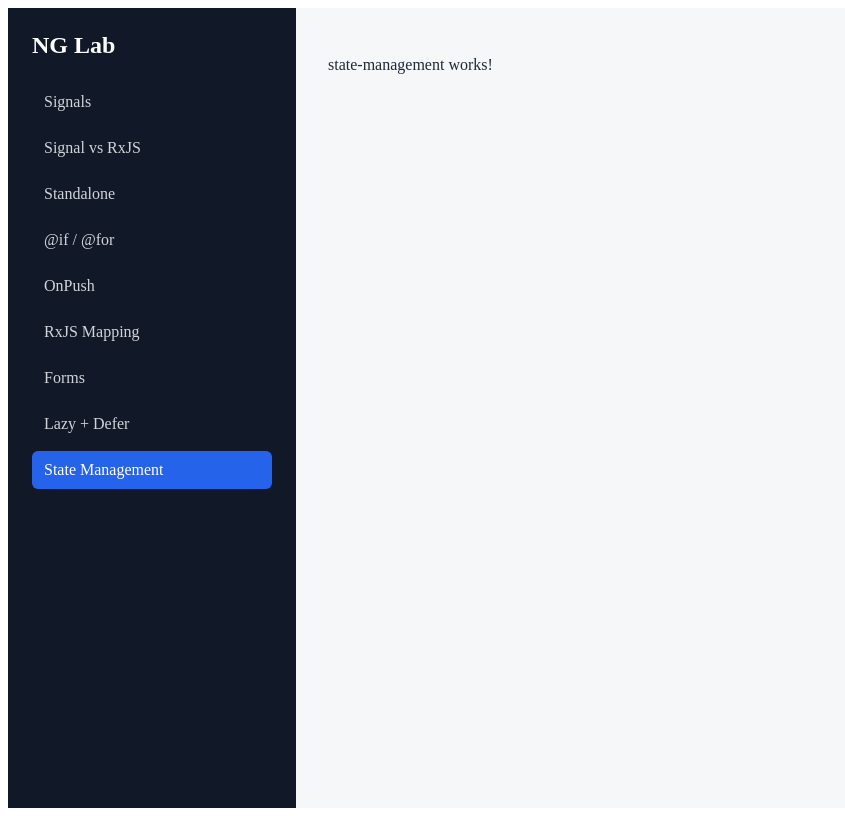
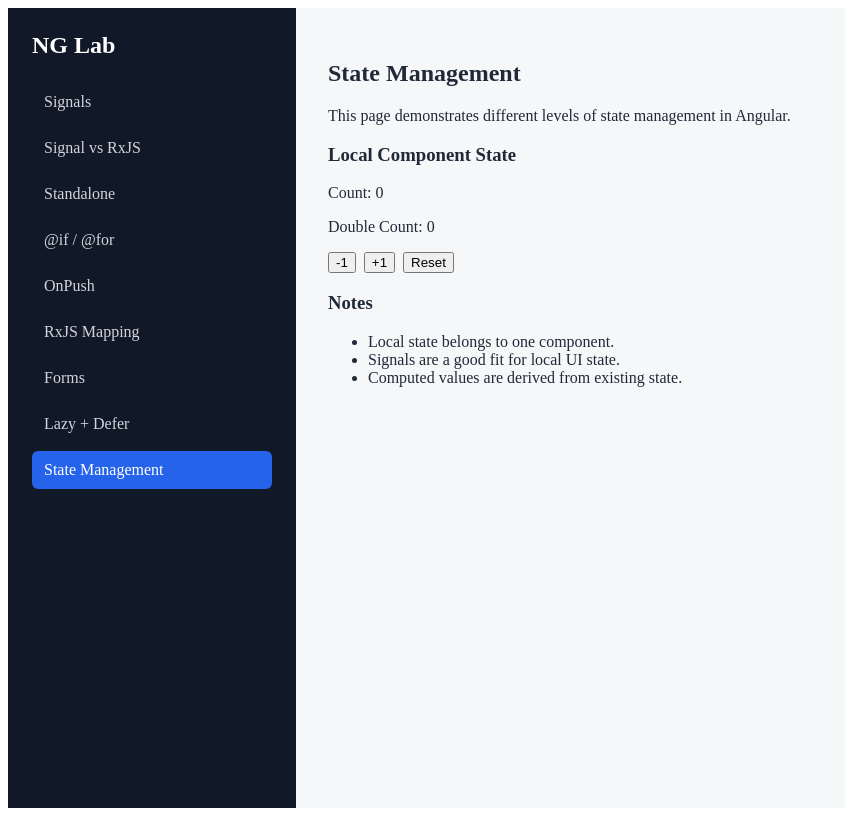
Before and after one commit to qiuxan/AngularKnowledge, an Angular app in the folder ng-lab/: page /state-management in a window 1280 px wide. Shown: the whole page, without its empty margins (0-845 px from the left). Built offline with nearby package versions, Linux system fonts and the light colour scheme.

Commit message:
local component state

```diff
--- a/ng-lab/src/app/pages/state-management/state-management.html
+++ b/ng-lab/src/app/pages/state-management/state-management.html
@@ -1 +1,30 @@
-<p>state-management works!</p>
+<section class="page">
+  <h2>State Management</h2>
+
+  <p>
+    This page demonstrates different levels of state management in Angular.
+  </p>
+
+  <div class="demo-card">
+    <h3>Local Component State</h3>
+
+    <p>Count: {{ count() }}</p>
+    <p>Double Count: {{ doubleCount() }}</p>
+
+    <div class="actions">
+      <button type="button" (click)="decrement()">-1</button>
+      <button type="button" (click)="increment()">+1</button>
+      <button type="button" (click)="reset()">Reset</button>
+    </div>
+  </div>
+
+  <div class="notes">
+    <h3>Notes</h3>
+
+    <ul>
+      <li>Local state belongs to one component.</li>
+      <li>Signals are a good fit for local UI state.</li>
+      <li>Computed values are derived from existing state.</li>
+    </ul>
+  </div>
+</section>
--- a/ng-lab/src/app/pages/state-management/state-management.scss
+++ b/ng-lab/src/app/pages/state-management/state-management.scss
@@ -0,0 +1,5 @@
+.actions {
+  display: flex;
+  gap: 8px;
+  margin-top: 16px;
+}
--- a/ng-lab/src/app/pages/state-management/state-management.ts
+++ b/ng-lab/src/app/pages/state-management/state-management.ts
@@ -1,4 +1,4 @@
-import { Component } from '@angular/core';
+import { Component, computed, signal } from '@angular/core';
 
 @Component({
   selector: 'app-state-management',
@@ -6,4 +6,20 @@ import { Component } from '@angular/core';
   templateUrl: './state-management.html',
   styleUrl: './state-management.scss',
 })
-export class StateManagement {}
+export class StateManagement {
+  count = signal(0);
+
+  doubleCount = computed(() => this.count() * 2);
+
+  increment() {
+    this.count.update((value) => value + 1);
+  }
+
+  decrement() {
+    this.count.update((value) => value - 1);
+  }
+
+  reset() {
+    this.count.set(0);
+  }
+}
```
